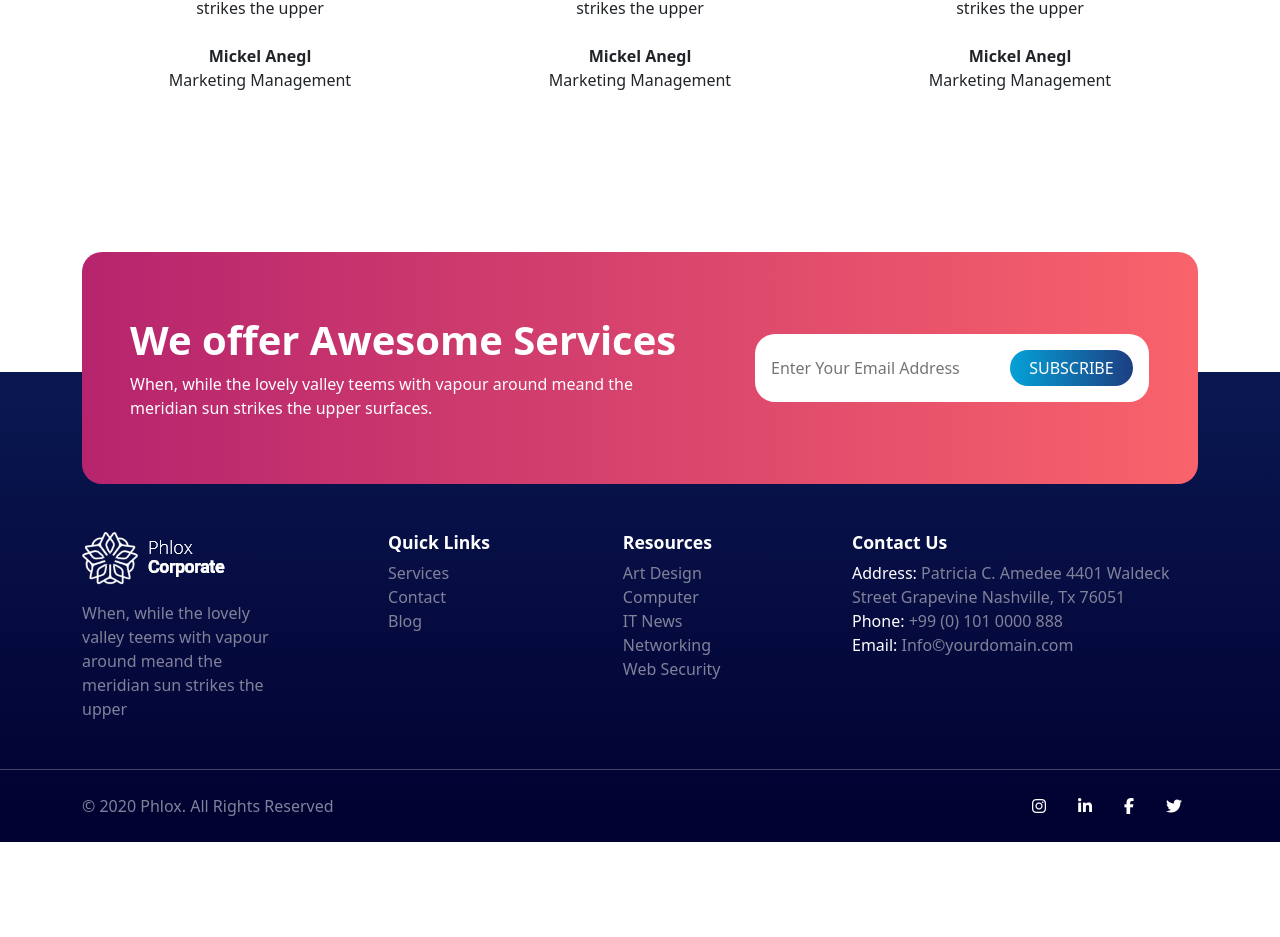
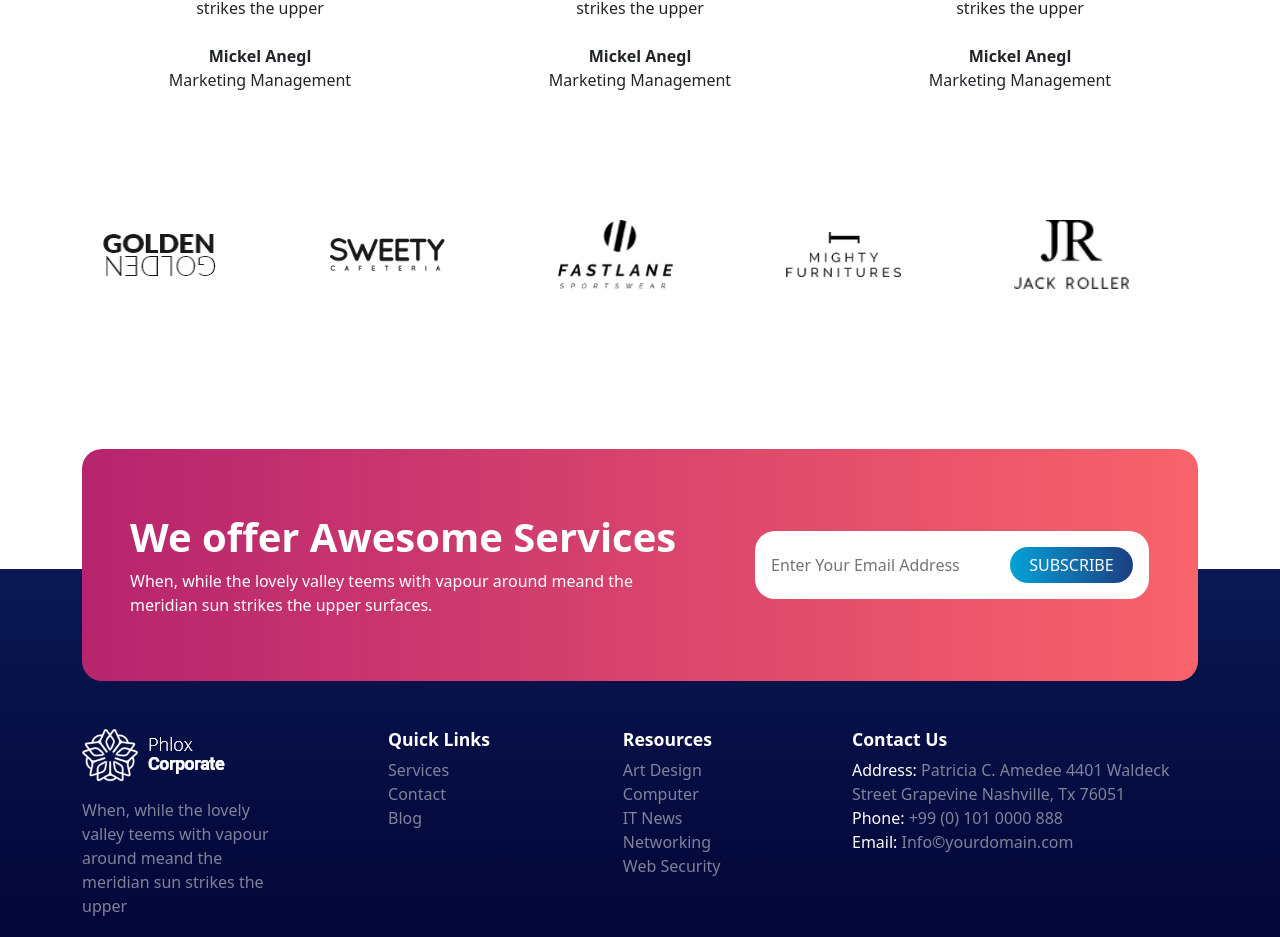
Before and after one commit to lucapolzone/proj-html-vuejs, a Vue app: page / in a window 1280 px wide. Shown: the part 4554-5491 px from the top of the page. Before the commit the page ends 5396 px from the top, so only its background shows below. Built offline with nearby package versions, Linux system fonts and the light colour scheme.

Commit message:
feat: add completed testimonial sections

```diff
--- a/src/components/AppMain.vue
+++ b/src/components/AppMain.vue
@@ -365,8 +365,49 @@ export default {
         </div>
       </div>
 
+
+
+      <div class="container text-center" id="brands">
+        <div class="row">
+
+          <div class="col">
+            <div class="card">
+              <img src="/images/client-1-1.png" alt="">
+            </div>
+          </div>
+
+          <div class="col">
+            <div class="card">
+              <img src="/images/clienty-2.png" alt="">
+            </div>
+          </div>
+
+          <div class="col">
+            <div class="card">
+              <img src="/images/clienty-4.png" alt="">
+            </div>
+          </div>
+
+          <div class="col">
+            <div class="card">
+              <img src="/images/client-5.png" alt="">
+            </div>
+          </div>
+          <div class="col">
+            <div class="card">
+              <img src="/images/clienty-3.png" alt="">
+            </div>
+          </div>
+        </div>
+      </div>
+
+
+
+
     </section>
 
+
+    <!-- === ORANGE BOX === -->
     <div class="container">
 
       <div class="wrapper-box">
@@ -566,6 +607,7 @@ main {
     .col {
       text-align: center;
       padding: 0 $medium-size;
+      // border: 2px solid red;
 
       .card {
         margin-top: $xxlarge-size;
@@ -589,6 +631,20 @@ main {
 
     }
 
+
+    #brands {
+      margin-top: $large-size;
+
+      .col {
+        display: flex;
+        flex-direction: column;
+        justify-content: center;
+
+        img {
+          width: 70%;
+        }
+      }
+    }
   }
 
 }
```
